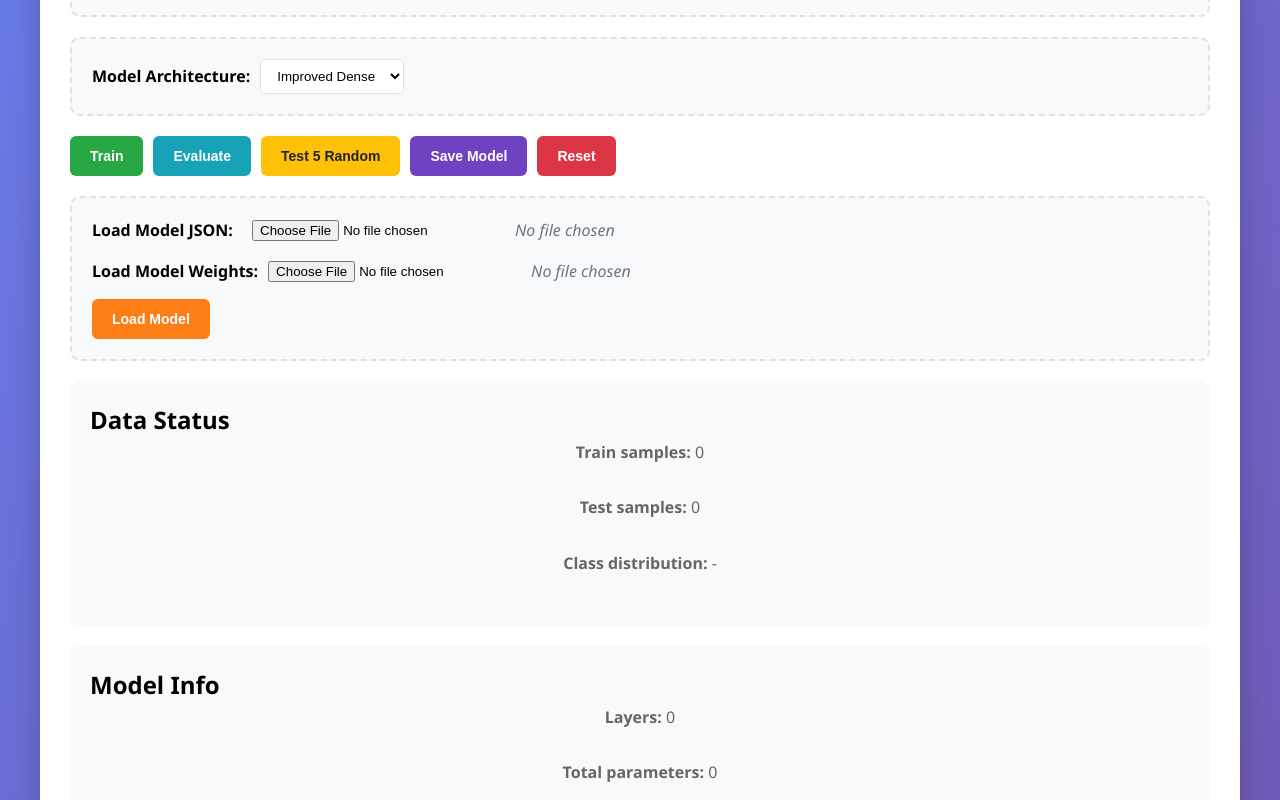
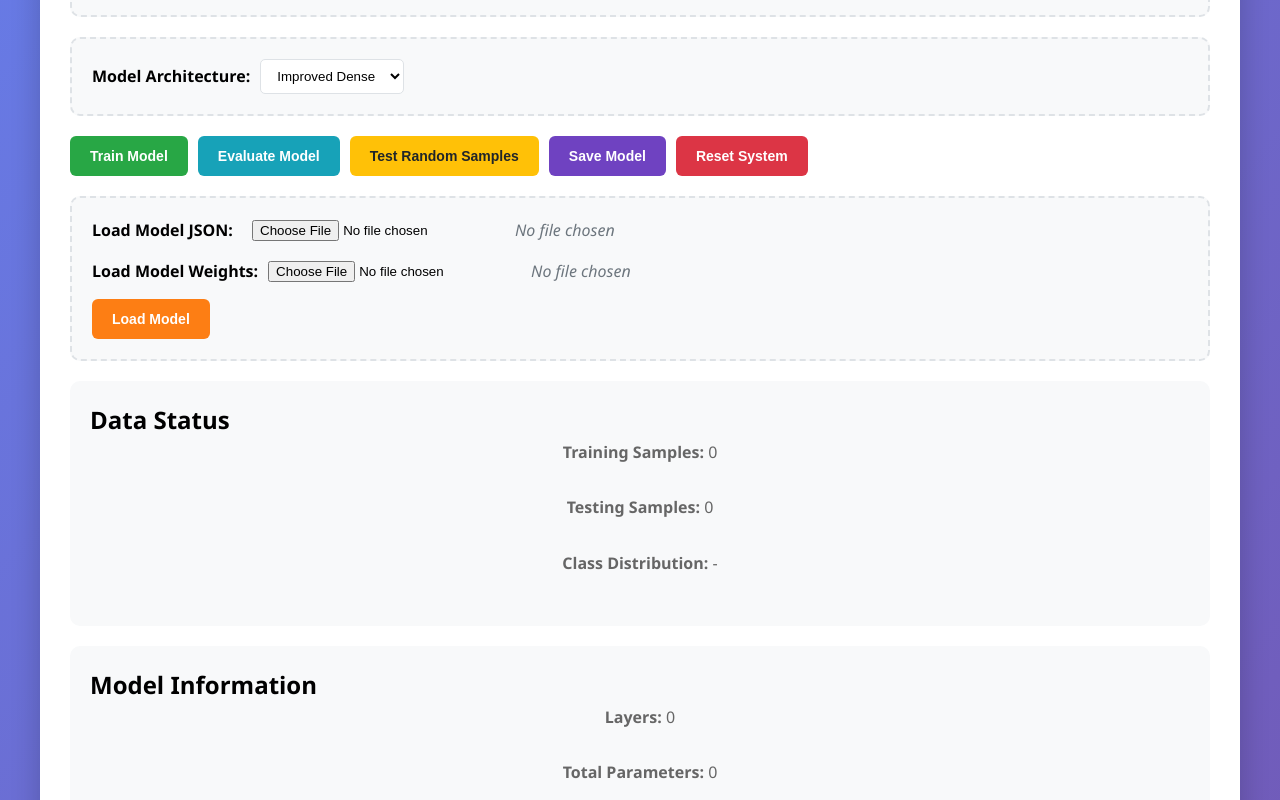
Before and after one commit to LiShuai1025/DNA-disease-risk-prediction, a plain HTML site: page index.html in a window 1280 px wide. Shown: the part 280-1080 px from the top of the page. Drawn offline with nearby package versions, Linux system fonts and the light colour scheme; a script that the page names is missing.

Commit message:
Update index.html

```diff
--- a/index.html
+++ b/index.html
@@ -7,6 +7,7 @@
     <link rel="stylesheet" href="style.css">
     <script src="https://cdn.jsdelivr.net/npm/@tensorflow/tfjs@4.10.0"></script>
     <script src="https://cdn.jsdelivr.net/npm/papaparse@5.4.1/papaparse.min.js"></script>
+    <script src="https://cdn.jsdelivr.net/npm/chart.js@4.4.0/dist/chart.min.js"></script>
 </head>
 <body>
     <div class="container">
@@ -39,11 +40,11 @@
 
         <!-- Control Buttons -->
         <div class="controls">
-            <button id="trainBtn">Train</button>
-            <button id="evaluateBtn">Evaluate</button>
-            <button id="testRandomBtn">Test 5 Random</button>
+            <button id="trainBtn">Train Model</button>
+            <button id="evaluateBtn">Evaluate Model</button>
+            <button id="testRandomBtn">Test Random Samples</button>
             <button id="saveModelBtn">Save Model</button>
-            <button id="resetBtn">Reset</button>
+            <button id="resetBtn">Reset System</button>
         </div>
 
         <!-- Model Load Section -->
@@ -64,16 +65,16 @@
         <!-- Data Status -->
         <div class="data-status">
             <h2>Data Status</h2>
-            <p><strong>Train samples:</strong> <span id="trainSamples">0</span></p>
-            <p><strong>Test samples:</strong> <span id="testSamples">0</span></p>
-            <p><strong>Class distribution:</strong> <span id="classDistribution">-</span></p>
+            <p><strong>Training Samples:</strong> <span id="trainSamples">0</span></p>
+            <p><strong>Testing Samples:</strong> <span id="testSamples">0</span></p>
+            <p><strong>Class Distribution:</strong> <span id="classDistribution">-</span></p>
         </div>
 
-        <!-- Model Info -->
+        <!-- Model Information -->
         <div class="model-info">
-            <h2>Model Info</h2>
+            <h2>Model Information</h2>
             <p><strong>Layers:</strong> <span id="layersCount">0</span></p>
-            <p><strong>Total parameters:</strong> <span id="totalParams">0</span></p>
+            <p><strong>Total Parameters:</strong> <span id="totalParams">0</span></p>
             <p><strong>Architecture:</strong> <span id="modelArchitecture">-</span></p>
         </div>
 
@@ -83,17 +84,23 @@
             <div id="logContainer"></div>
         </div>
 
-        <!-- Random Test Preview -->
+        <!-- Random Test Results -->
         <div class="random-test">
-            <h2>Random 5 Test Preview</h2>
+            <h2>Random Sample Testing</h2>
             <div id="randomTestResults"></div>
         </div>
 
         <!-- Single Sequence Test -->
         <div class="single-test">
             <h2>Single Sequence Test</h2>
-            <textarea id="singleSequence" placeholder="Enter DNA sequence for testing..." rows="4"></textarea>
+            <textarea id="singleSequence" placeholder="Enter DNA sequence (ATCG characters only)..." rows="4"></textarea>
             <button id="testSingleBtn">Test Sequence</button>
+
+            <!-- Confidence Chart -->
+            <div class="confidence-chart">
+                <canvas id="confidenceChart"></canvas>
+            </div>
+
             <div id="singleTestResult"></div>
         </div>
     </div>
```
